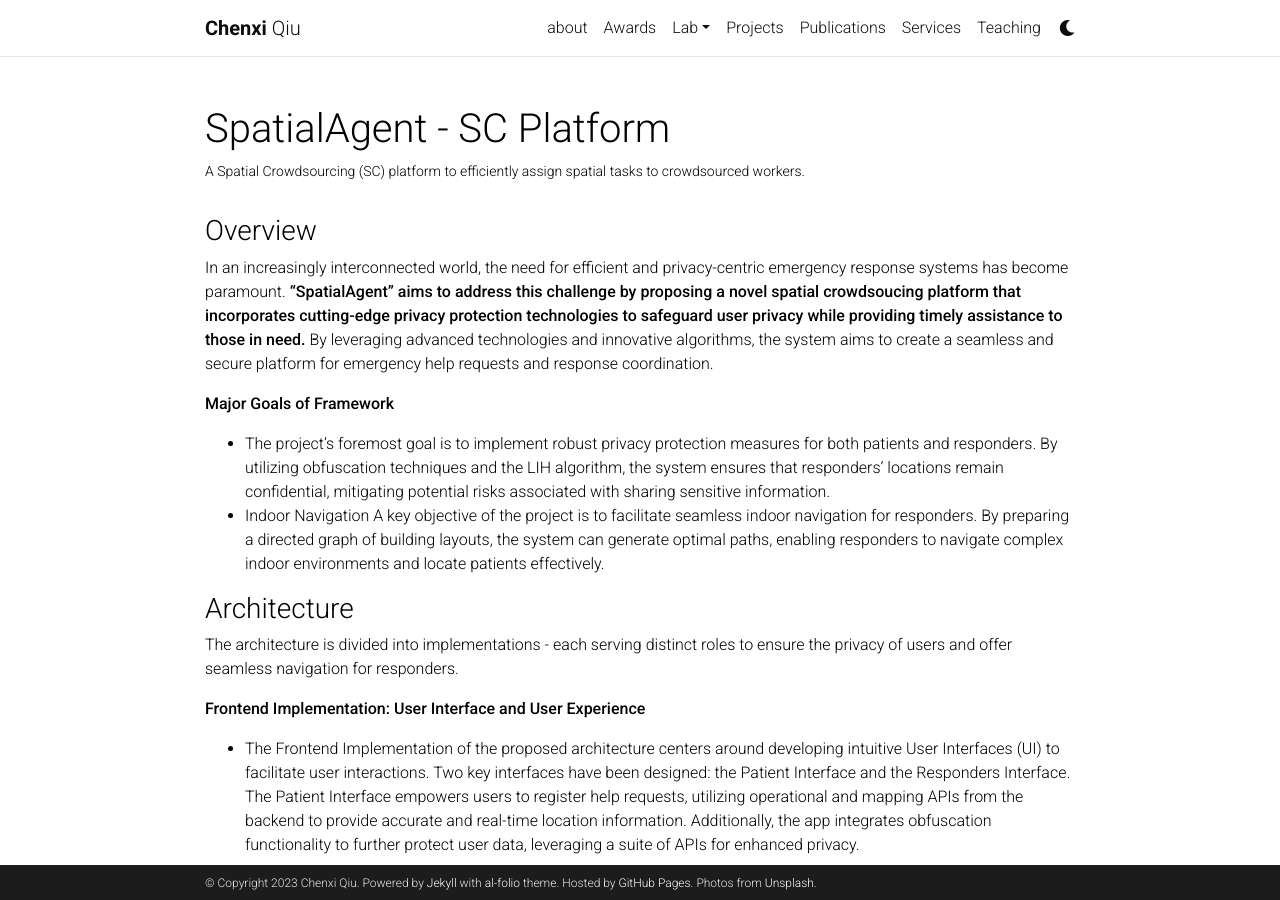
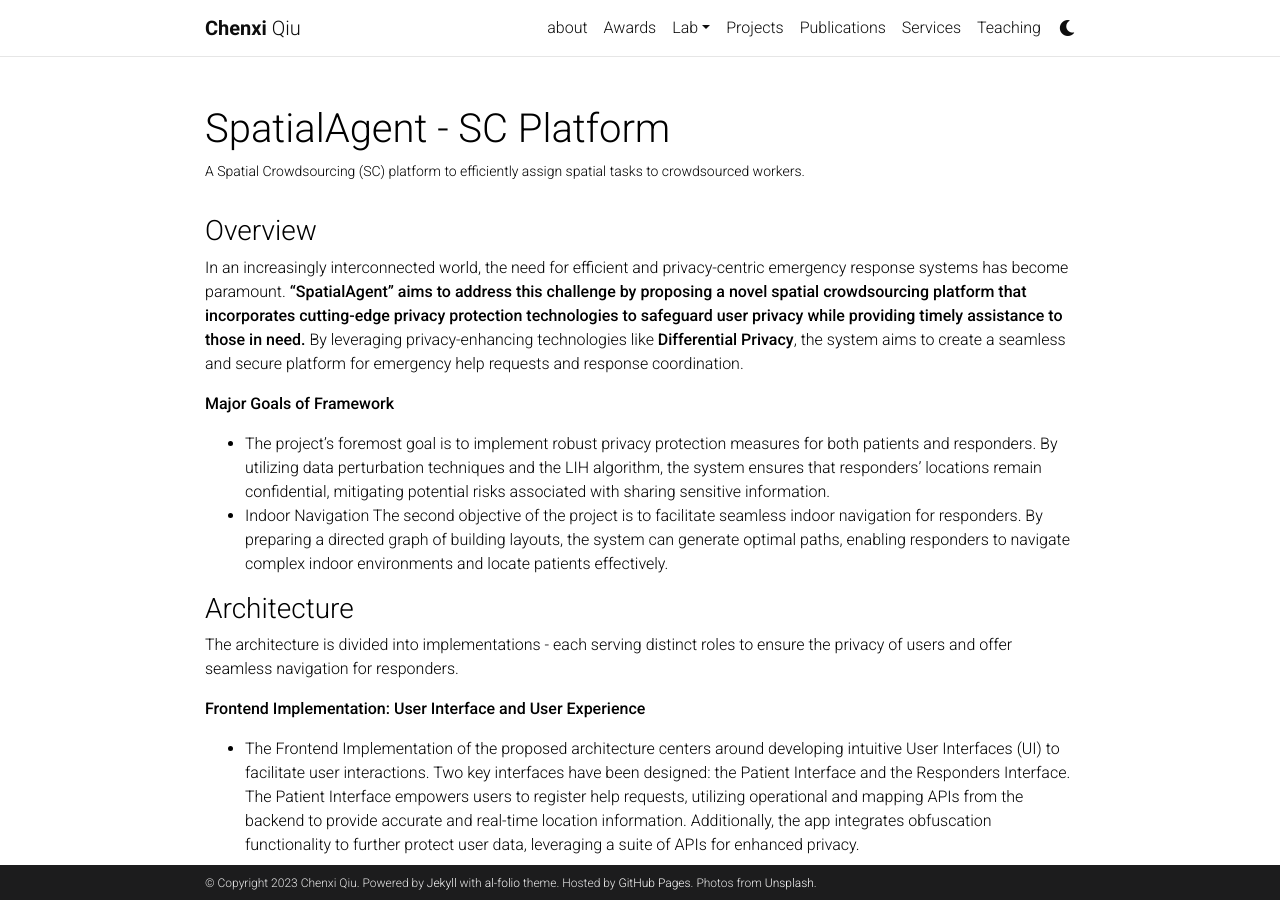
Before and after one commit to chenxiunt/chenxiunt.github.io, a Jekyll site: the page built from _projects/SpatialAgent.markdown, in a window 1280 px wide and 900 px high. Built offline with Jekyll 4.4.1, drawn with Linux system fonts in a browser that asks for light colours; comment, search, counter and statistics services are not loaded; a style sheet for code colours, icons or effects is not loaded.

Commit message:
Update SpatialAgent.markdown

```diff
--- a/_projects/SpatialAgent.markdown
+++ b/_projects/SpatialAgent.markdown
@@ -7,12 +7,12 @@ importance: 2
 ---
 
 ### Overview
-In an increasingly interconnected world, the need for efficient and privacy-centric emergency response systems has become paramount. **"SpatialAgent" aims to address this challenge by proposing a novel spatial crowdsoucing platform that incorporates cutting-edge privacy protection technologies to safeguard user privacy while providing timely assistance to those in need.** By leveraging advanced technologies and innovative algorithms, the system aims to create a seamless and secure platform for emergency help requests and response coordination.
+In an increasingly interconnected world, the need for efficient and privacy-centric emergency response systems has become paramount. **"SpatialAgent" aims to address this challenge by proposing a novel spatial crowdsourcing platform that incorporates cutting-edge privacy protection technologies to safeguard user privacy while providing timely assistance to those in need.** By leveraging privacy-enhancing technologies like **Differential Privacy**, the system aims to create a seamless and secure platform for emergency help requests and response coordination.
 
 **Major Goals of Framework**
-* The project's foremost goal is to implement robust privacy protection measures for both patients and responders. By utilizing obfuscation techniques and the LIH algorithm, the system ensures that responders' locations remain confidential, mitigating potential risks associated with sharing sensitive information.
+* The project's foremost goal is to implement robust privacy protection measures for both patients and responders. By utilizing data perturbation techniques and the LIH algorithm, the system ensures that responders' locations remain confidential, mitigating potential risks associated with sharing sensitive information.
 * Indoor Navigation
-A key objective of the project is to facilitate seamless indoor navigation for responders. By preparing a directed graph of building layouts, the system can generate optimal paths, enabling responders to navigate complex indoor environments and locate patients effectively.
+The second objective of the project is to facilitate seamless indoor navigation for responders. By preparing a directed graph of building layouts, the system can generate optimal paths, enabling responders to navigate complex indoor environments and locate patients effectively.
 
 
 ### Architecture
```
